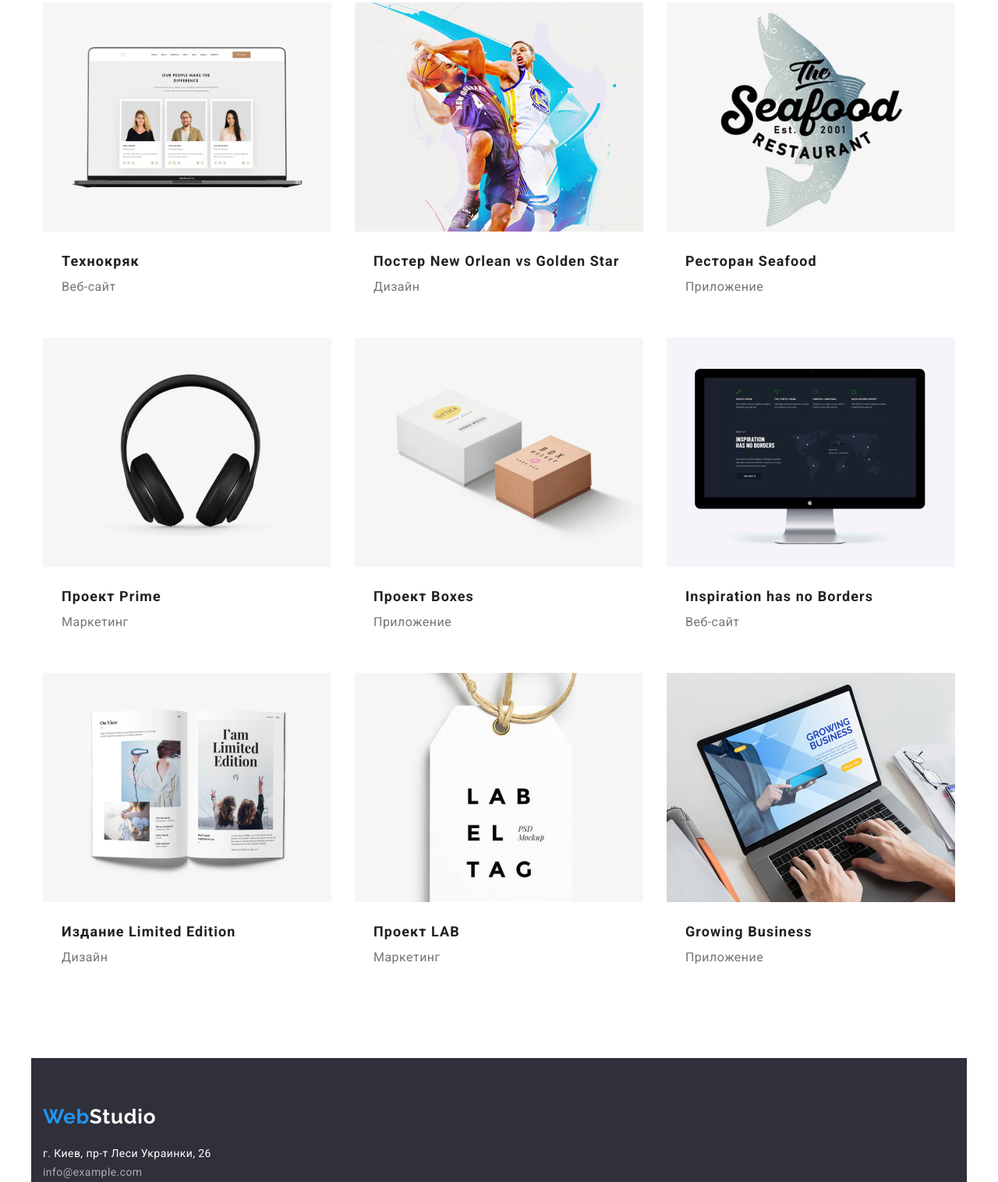
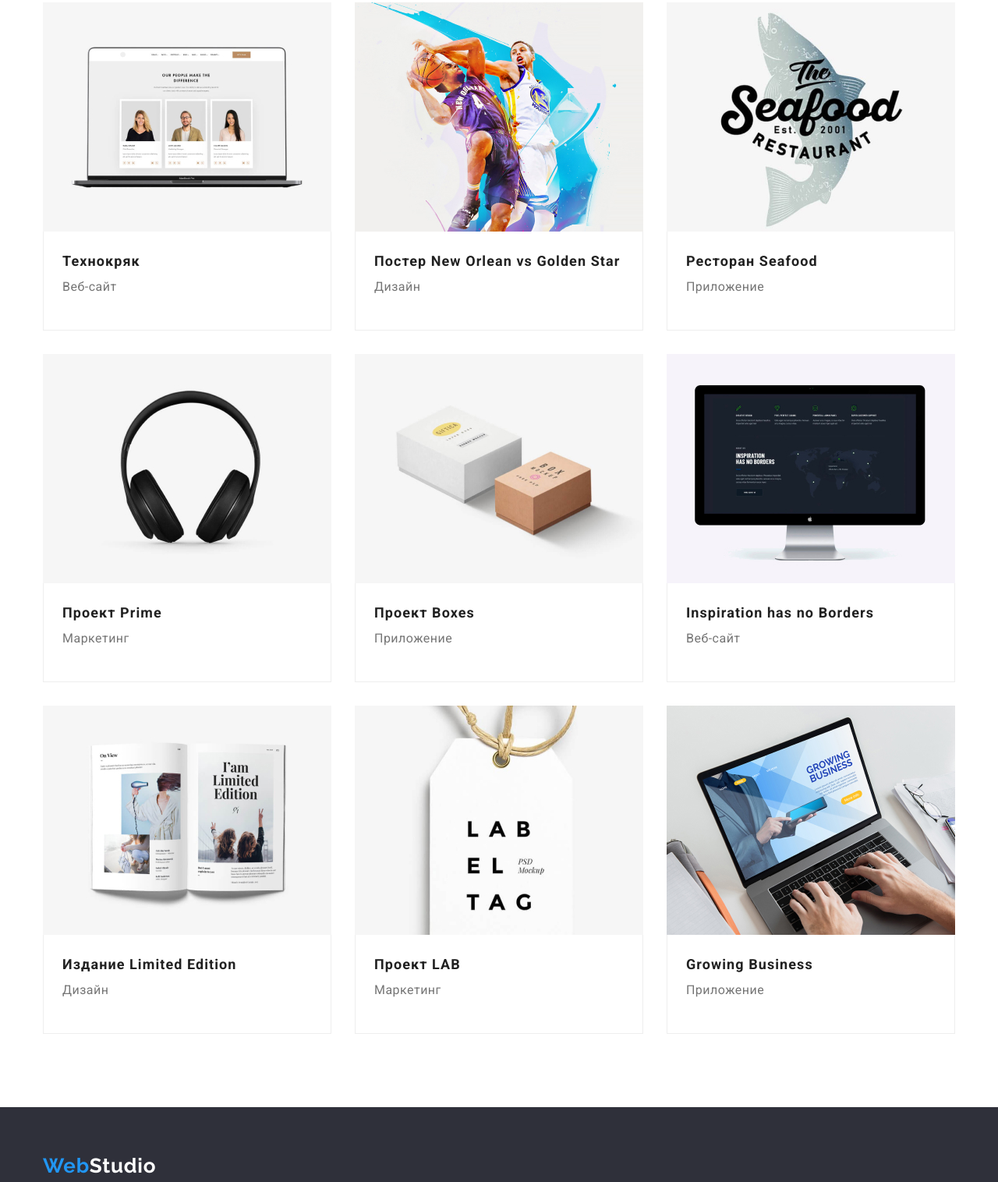
Before and after one commit to Vasylytsya777/goit-markup-hw-04, a plain HTML site: page portfolio.html in a window 1280 px wide. Shown: the part 260-1776 px from the top of the page at 78% size. Drawn offline with nearby package versions, Linux system fonts and the light colour scheme.

Commit message:
Правки по футеру і портфоліо

```diff
--- a/css/style.css
+++ b/css/style.css
@@ -96,13 +96,12 @@ body {
 /*ставимо вертикальні блоки в горизонтальну (лінію) (наші ссилки))*/
 .nav-site {
   display: flex;
+  align-self: center;
 }
 
 /*робимо мейл і тел блочним*/
 .nav-site .link {
   display: block;
-  padding-top: 32px;
-  padding-bottom: 32px;
 
   color: var(--black-color);
   font-weight: 500;
@@ -198,13 +197,9 @@ body {
   background-repeat: no-repeat;
   background-position: center;
 }
-.hero-overlay {
-  max-width: 1600px;
-  margin: 0 auto;
-  text-align: center;
-}
 
 .hero-title {
+  margin: 0 auto;
   font-style: normal;
   font-weight: 900;
   font-size: 44px;
@@ -215,6 +210,7 @@ body {
   color: var(--white-color);
   margin-top: 0px;
   margin-bottom: 30px;
+  max-width: 700px;
 }
 
 /*=============   BUTTON   ==============*/
@@ -226,6 +222,7 @@ body {
   min-width: 200px;
   text-align: center;
   text-decoration: none;
+  margin: 10px 30px;
   background-color: var(--accent-color);
   color: var(--white-color);
   font-weight: 700;
@@ -380,6 +377,9 @@ body {
 .footer {
   display: flex;
   align-items: baseline;
+  background-color: var(--main-footer-background-color);
+  padding-top: 60px;
+  padding-bottom: 60px;
 }
 
 .container-footer {
@@ -388,10 +388,7 @@ body {
   padding-right: 15px;
   margin-left: auto;
   margin-right: auto;
-  background-color: var(--main-footer-background-color);
   margin: 0 auto;
-  padding-top: 60px;
-  padding-bottom: 60px;
 }
 
 /**/
@@ -493,6 +490,14 @@ body {
   margin-bottom: 30px;
 }
 
+.project-title {
+  padding-top: 20px;
+  padding-bottom: 20px;
+  border-left: 1px solid #eeeeee;
+  border-right: 1px solid #eeeeee;
+  border-bottom: 1px solid #eeeeee;
+}
+
 .project-item:hover {
   box-shadow: 0px 1px 1px rgba(0, 0, 0, 0.12), 0px 4px 4px rgba(0, 0, 0, 0.06),
     1px 4px 6px rgba(0, 0, 0, 0.16);
@@ -510,7 +515,6 @@ body {
 
 .visually-container .image {
   display: block;
-  margin-bottom: 20px;
 }
 .visually-container {
   display: flex;
--- a/portfolio.html
+++ b/portfolio.html
@@ -8,9 +8,7 @@
       href="https://fonts.googleapis.com/css2?family=Raleway:wght@700&family=Roboto:wght@400;500;700;900&display=swap"
       rel="stylesheet"
     />
-    <link rel="stylesheet" href="https://cdnjs.cloudflare.com/ajax/libs/modern-normalize/1.0.0/modern-normalize.min.css"
-      integrity="sha512-ISS7cAi1PEhQ8jnbJpJZMd29NlhNj4AWYyLOSp2CE/CsHxTCu+r+t0D2yoJudVrd0/8fTVPUVDzY5Tvli75u/g=="
-      crossorigin="anonymous" />
+    <link rel="stylesheet" href="https://cdnjs.cloudflare.com/ajax/libs/modern-normalize/1.0.0/modern-normalize.min.css" />
     <link rel="stylesheet" href="./css/style.css" />
   </head>
   <body>
@@ -74,8 +72,9 @@
         <ul class="visually-container list">
           <li class="project-item">
             <img class="image" src="./img/samples/texnokyak.jpg" alt="Технокряк" width="370" />
-            <h2 class="stitle">Технокряк</h2>
-            <p class="ptitle">Веб-сайт</p>
+          <div class="project-title"> <h2 class="stitle">Технокряк</h2>
+            <p class="ptitle">Веб-сайт</p></div>
+
           </li>
           <li class="project-item">
             <img class="image"
@@ -83,23 +82,30 @@
               alt="Постер New Orlean vs Golden Star"
               width="370"
             />
-            <h2 class="stitle">Постер New Orlean vs Golden Star</h2>
-            <p class="ptitle">Дизайн</p>
+            <div class="project-title">     <h2 class="stitle">Постер New Orlean vs Golden Star</h2>
+            <p class="ptitle">Дизайн</p></div>
+
           </li>
           <li class="project-item">
             <img class="image" src="./img/samples/seafood.jpg" alt="Ресторан Seafood" width="370" />
-            <h2 class="stitle">Ресторан Seafood</h2>
-            <p class="ptitle">Приложение</p>
+
+            <div class="project-title">  <h2 class="stitle">Ресторан Seafood</h2>
+            <p class="ptitle">Приложение</p></div>
+
           </li>
           <li class="project-item">
             <img class="image" src="./img/samples/prime.jpg" alt="Проект Prime" width="370" />
-            <h2 class="stitle">Проект Prime</h2>
-            <p class="ptitle">Маркетинг</p>
+
+          <div class="project-title">           <h2 class="stitle">Проект Prime</h2>
+            <p class="ptitle">Маркетинг</p></div>
+
           </li>
           <li class="project-item">
             <img class="image" src="./img/samples/boxes.jpg" alt="Проект Boxes" width="370" />
-            <h2 class="stitle">Проект Boxes</h2>
-            <p class="ptitle">Приложение</p>
+
+          <div class="project-title">       <h2 class="stitle">Проект Boxes</h2>
+            <p class="ptitle">Приложение</p></div>
+
           </li>
           <li class="project-item">
             <img class="image"
@@ -107,8 +113,10 @@
               alt="Inspiration has no Borders"
               width="370"
             />
-            <h2 class="stitle">Inspiration has no Borders</h2>
-            <p class="ptitle">Веб-сайт</p>
+
+            <div class="project-title">      <h2 class="stitle">Inspiration has no Borders</h2>
+            <p class="ptitle">Веб-сайт</p></div>
+
           </li>
           <li class="project-item">
             <img class="image"
@@ -116,13 +124,17 @@
               alt="Издание Limited Edition"
               width="370"
             />
-            <h2 class="stitle">Издание Limited Edition</h2>
-            <p class="ptitle">Дизайн</p>
+
+            <div class="project-title">        <h2 class="stitle">Издание Limited Edition</h2>
+            <p class="ptitle">Дизайн</p></div>
+
           </li>
           <li class="project-item">
             <img class="image" src="./img/samples/lab.jpg" alt="Проект LAB" width="370" />
-            <h2 class="stitle">Проект LAB</h2>
-            <p class="ptitle">Маркетинг</p>
+
+            <div class="project-title">         <h2 class="stitle">Проект LAB</h2>
+            <p class="ptitle">Маркетинг</p></div>
+
           </li>
           <li class="project-item">
             <img class="image"
@@ -130,8 +142,9 @@
               alt="Growing Business"
               width="370"
             />
-            <h2 class="stitle">Growing Business</h2>
-            <p class="ptitle">Приложение</p>
+            <div class="project-title">     <h2 class="stitle">Growing Business</h2>
+            <p class="ptitle">Приложение</p></div>
+
           </li>
         </ul></div>
 
```
Also changed, not shown: index.html (+4 -5 lines).
